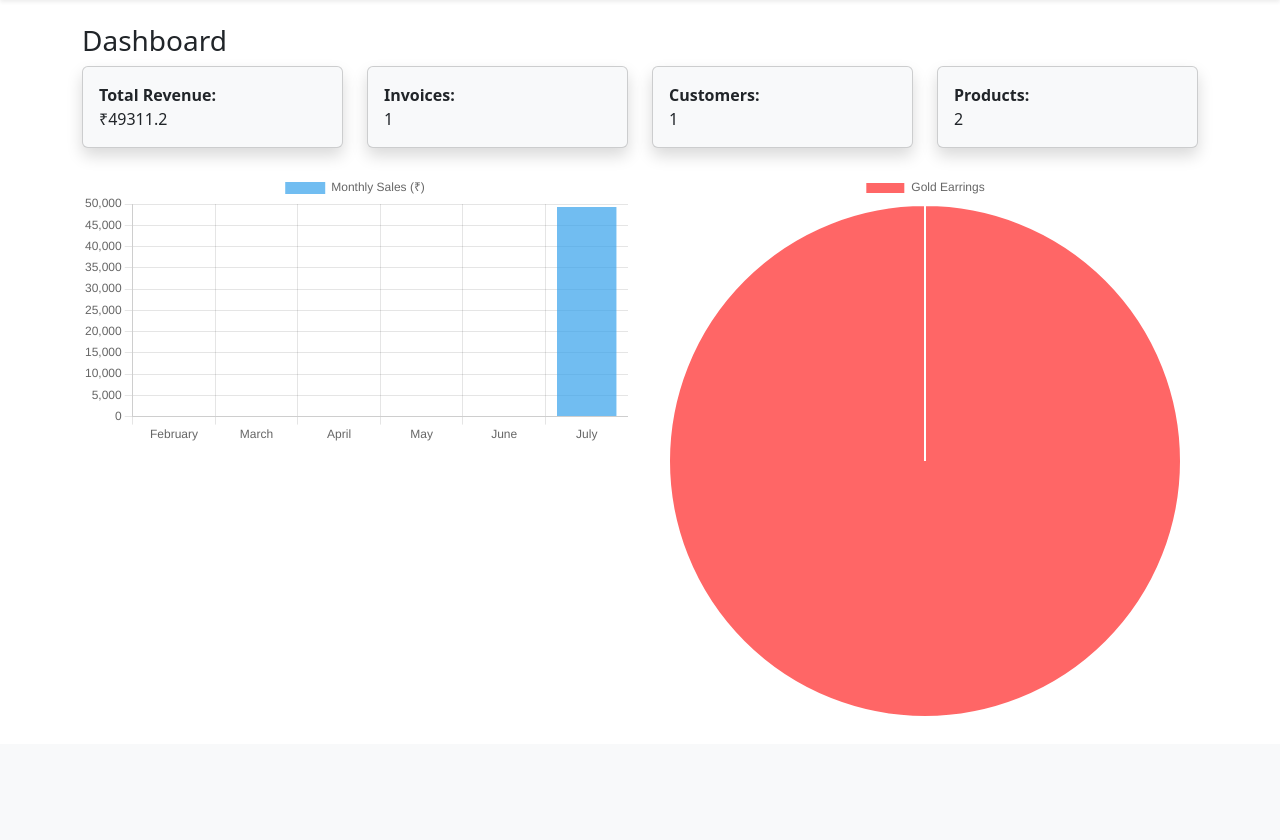
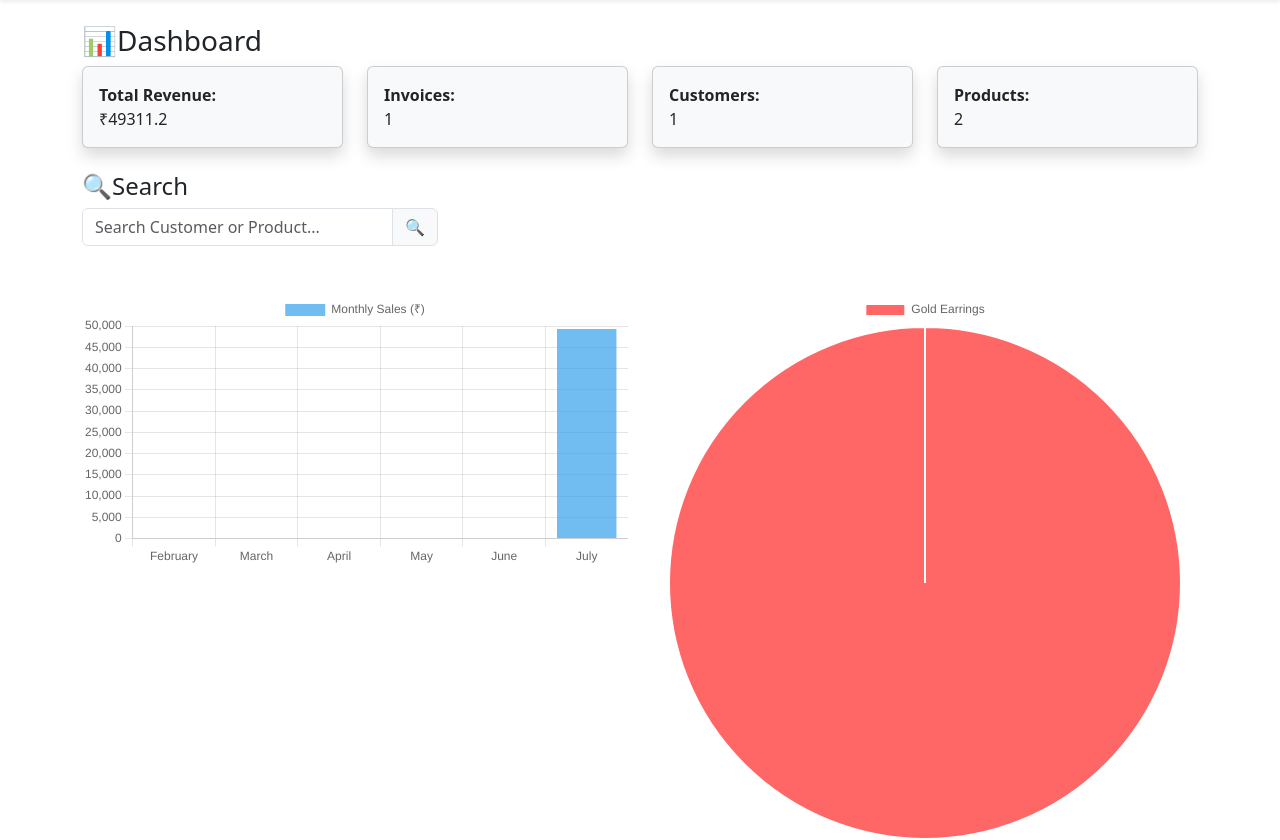
Before and after one commit to Nayan544/Billing, a Django app: page / in a window 1280 px wide. Shown: the part 56-896 px from the top of the page. Before the commit the page ends 772 px from the top, so only its background shows below. Run offline with Django 5.2, Linux system fonts and the light colour scheme; a user stored in the database is signed in; data comes from the database, SQL or seed files in the repository; both versions use the stored data as it was after the commit.

Commit message:
deshbord change

```diff
--- a/dashboard/views.py
+++ b/dashboard/views.py
@@ -3,7 +3,7 @@ from django.contrib.auth.decorators import login_required
 from invoices.models import Invoice, InvoiceItem
 from customers.models import Customer
 from products.models import Product
-from django.db.models import Sum, Count
+from django.db.models import Sum, Q
 from django.utils.timezone import now
 from datetime import timedelta
 import calendar
@@ -30,12 +30,40 @@ def dashboard_view(request):
         monthly_sales.append(round(month_total, 2))
 
     # Top 5 selling products by quantity
-    top_products = (InvoiceItem.objects
-                    .values('product__name')
-                    .annotate(total_qty=Sum('quantity'))
-                    .order_by('-total_qty')[:5])
+    top_products = (
+        InvoiceItem.objects
+        .values('product__name')
+        .annotate(total_qty=Sum('quantity'))
+        .order_by('-total_qty')[:5]
+    )
     product_labels = [p['product__name'] for p in top_products]
     product_qty = [p['total_qty'] for p in top_products]
+
+    # 🔍 Search logic
+    query = request.GET.get('q')
+    customer_result = None
+    customer_invoices = None
+    product_result = None
+    product_invoice_items = None
+
+    if query:
+        # Search customer by name, contact, gstin
+        customer_result = Customer.objects.filter(
+            Q(name__icontains=query) |
+            Q(contact__icontains=query) |
+            Q(gstin__icontains=query)
+        ).first()
+
+        if customer_result:
+            customer_invoices = Invoice.objects.filter(customer=customer_result)
+
+        # Search product by name
+        product_result = Product.objects.filter(
+            name__icontains=query
+        ).first()
+
+        if product_result:
+            product_invoice_items = InvoiceItem.objects.filter(product=product_result)
 
     return render(request, 'dashboard/dashboard.html', {
         'total_customers': total_customers,
@@ -46,4 +74,9 @@ def dashboard_view(request):
         'monthly_sales': monthly_sales,
         'product_labels': product_labels,
         'product_qty': product_qty,
+        'query': query,
+        'customer_result': customer_result,
+        'customer_invoices': customer_invoices,
+        'product_result': product_result,
+        'product_invoice_items': product_invoice_items,
     })
--- a/templates/dashboard/dashboard.html
+++ b/templates/dashboard/dashboard.html
@@ -1,7 +1,10 @@
 {% extends 'base.html' %}
+{% load static %}
+
 {% block content %}
-<h3>Dashboard</h3>
+<h3>📊Dashboard</h3>
 
+<!-- Dashboard Cards -->
 <div class="row mb-4">
   <div class="col-md-3"><div class="card p-3 bg-light shadow"><strong>Total Revenue:</strong> ₹{{ total_revenue }}</div></div>
   <div class="col-md-3"><div class="card p-3 bg-light shadow"><strong>Invoices:</strong> {{ total_invoices }}</div></div>
@@ -9,7 +12,71 @@
   <div class="col-md-3"><div class="card p-3 bg-light shadow"><strong>Products:</strong> {{ total_products }}</div></div>
 </div>
 
-<div class="row">
+<!-- 🔍 Search Box -->
+<h4>🔍Search</h4>
+<form method="get" class="mb-4" style="width: 356px;">
+  <div class="input-group">
+    <input type="text" name="q" class="form-control" placeholder="Search Customer or Product...">
+    <button type="submit" class="btn btn-light" style="border-color:#dee2e6">🔍</button>
+  </div>
+</form>
+
+
+<!-- 🎯 Customer Result -->
+{% if customer_result %}
+<div class="card mb-4 p-3 shadow">
+  <h5>Customer: {{ customer_result.name }}</h5>
+  <p><strong>Contact:</strong> {{ customer_result.contact }}</p>
+  <p><strong>GSTIN:</strong> {{ customer_result.gstin }}</p>
+
+  <h6 class="mt-3">Invoices:</h6>
+  <table class="table table-bordered">
+    <thead><tr><th>ID</th><th>Date</th><th>Total</th></tr></thead>
+    <tbody>
+    {% for inv in customer_invoices %}
+      <tr>
+        <td>{{ inv.id }}</td>
+        <td>{{ inv.created_at|date:"Y-m-d" }}</td>
+        <td>{{ inv.total_amount }}</td>
+      </tr>
+    {% empty %}
+      <tr><td colspan="3">No invoices found.</td></tr>
+    {% endfor %}
+    </tbody>
+  </table>
+</div>
+{% endif %}
+
+<!-- 📦 Product Result -->
+{% if product_result %}
+<div class="card mb-4 p-3 shadow">
+  <h5>Product: {{ product_result.name }}</h5>
+  <p><strong>Price:</strong> ₹{{ product_result.price }}</p>
+  <p><strong>Tax %:</strong> {{ product_result.tax_percent }}</p>
+  <p><strong>Discount:</strong> {{ product_result.discount }}</p>
+  <p><strong>Stock:</strong> {{ product_result.stock }}</p>
+
+  <h6 class="mt-3">Used in Invoices:</h6>
+  <table class="table table-bordered">
+    <thead><tr><th>Invoice</th><th>Customer</th><th>Qty</th><th>Total</th></tr></thead>
+    <tbody>
+    {% for item in product_invoice_items %}
+      <tr>
+        <td>{{ item.invoice.id }}</td>
+        <td>{{ item.invoice.customer.name }}</td>
+        <td>{{ item.quantity }}</td>
+        <td>{{ item.total_price }}</td>
+      </tr>
+    {% empty %}
+      <tr><td colspan="4">Not used in any invoice.</td></tr>
+    {% endfor %}
+    </tbody>
+  </table>
+</div>
+{% endif %}
+
+<!-- 📊 Dashboard Charts -->
+<div class="row mt-5">
     <div class="col-md-6">
       <canvas id="monthlyChart"></canvas>
     </div>
@@ -18,7 +85,9 @@
     </div>
 </div>
 
+<!-- Chart.js CDN -->
 <script src="https://cdn.jsdelivr.net/npm/chart.js"></script>
+
 <script>
 const monthCtx = document.getElementById('monthlyChart').getContext('2d');
 new Chart(monthCtx, {
@@ -30,7 +99,7 @@ new Chart(monthCtx, {
             data: {{ monthly_sales|safe }},
             backgroundColor: 'rgba(54, 162, 235, 0.7)'
         }]
-    },
+    }
 });
 
 const productCtx = document.getElementById('topProductChart').getContext('2d');
@@ -43,7 +112,7 @@ new Chart(productCtx, {
             data: {{ product_qty|safe }},
             backgroundColor: ['#f66', '#6f6', '#66f', '#fc3', '#3cf']
         }]
-    },
+    }
 });
 </script>
 {% endblock %}
```
Also changed, not shown: db.sqlite3. Lines whose indentation alone changed are shown as unchanged.
